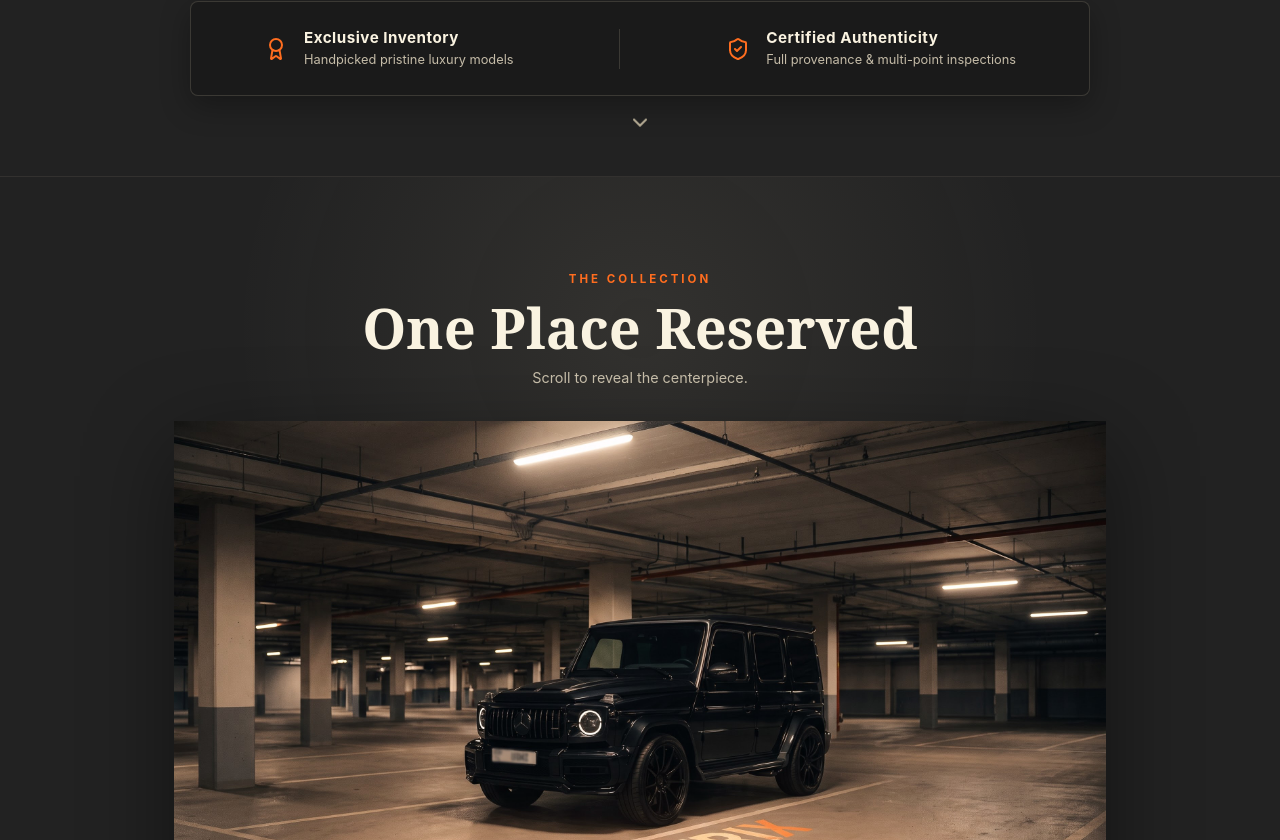
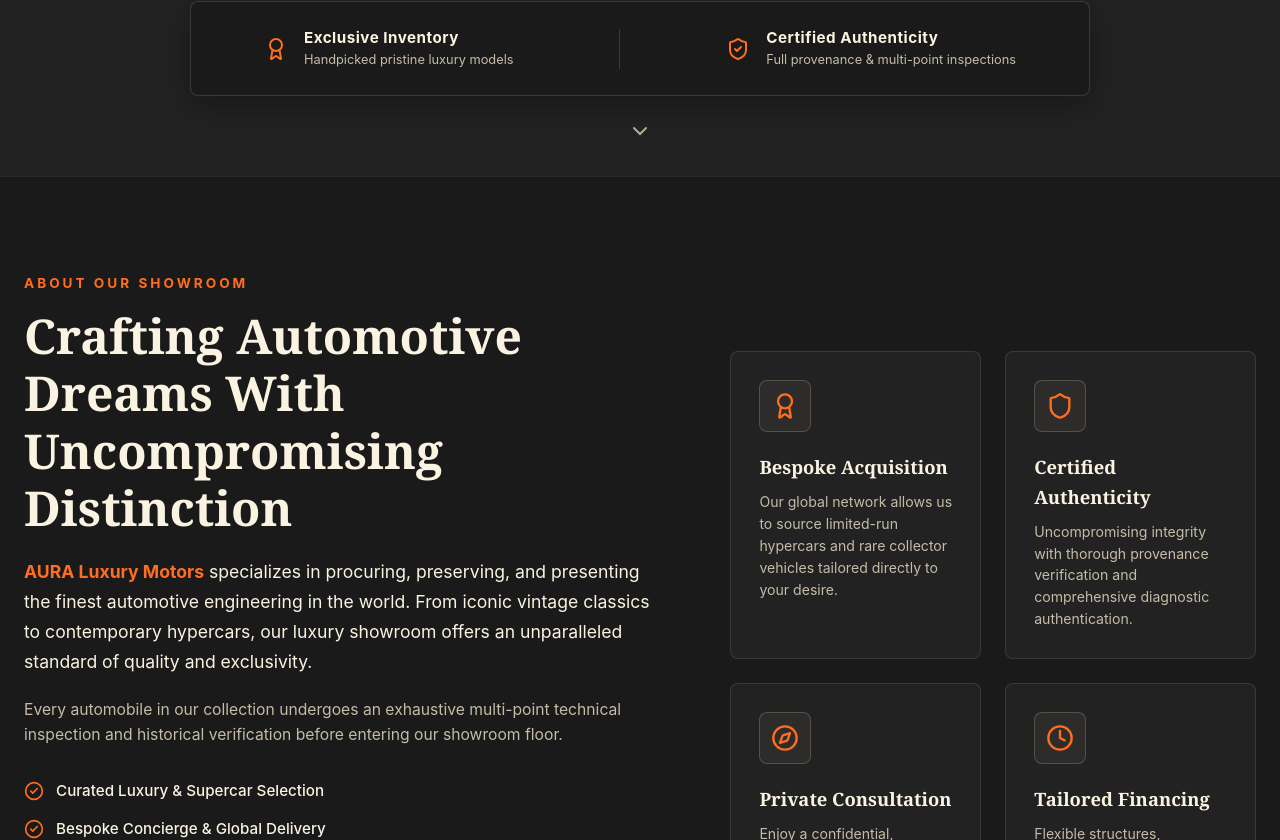
Before and after one commit to 7mud2007a/R3-car, a React app: page / in a window 1280 px wide. Shown: the part 1220-2060 px from the top of the page. Built offline with nearby package versions, Linux system fonts and the light colour scheme; the HTML template or start-up script is replaced by a standard one.

Commit message:
refactor: remove old car showcase implementation

```diff
--- a/src/App.jsx
+++ b/src/App.jsx
@@ -1,7 +1,6 @@
 import React from 'react';
 import Navbar from './components/Navbar';
 import Hero from './components/Hero';
-import CarShowcase from './components/CarShowcase';
 import About from './components/About';
 import SocialMedia from './components/SocialMedia';
 import InquiryForm from './components/InquiryForm';
@@ -14,7 +13,6 @@ function App() {
       <Navbar />
       <main>
         <Hero />
-        <CarShowcase />
         <About />
         <SocialMedia />
         <InquiryForm />
```
